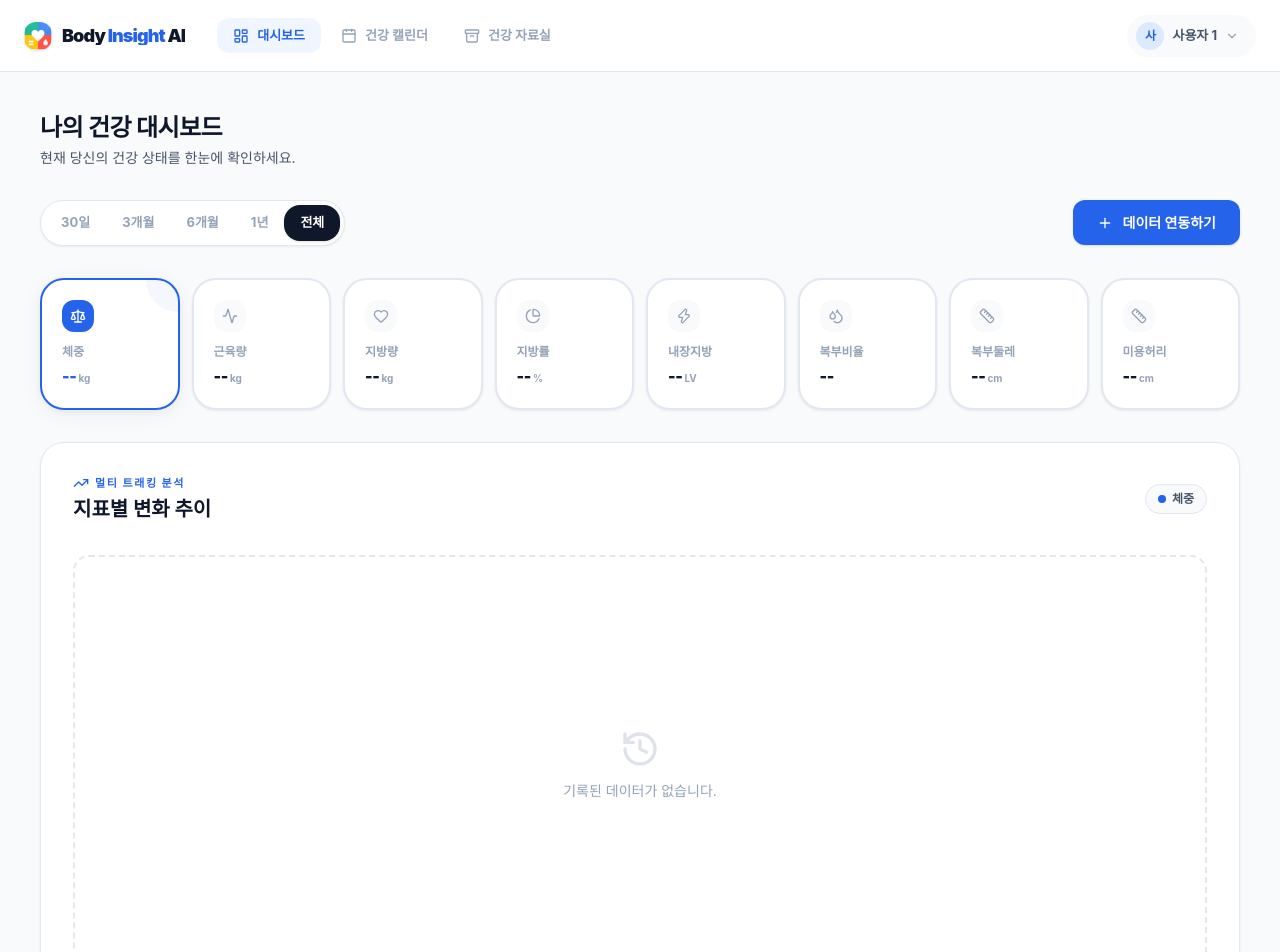
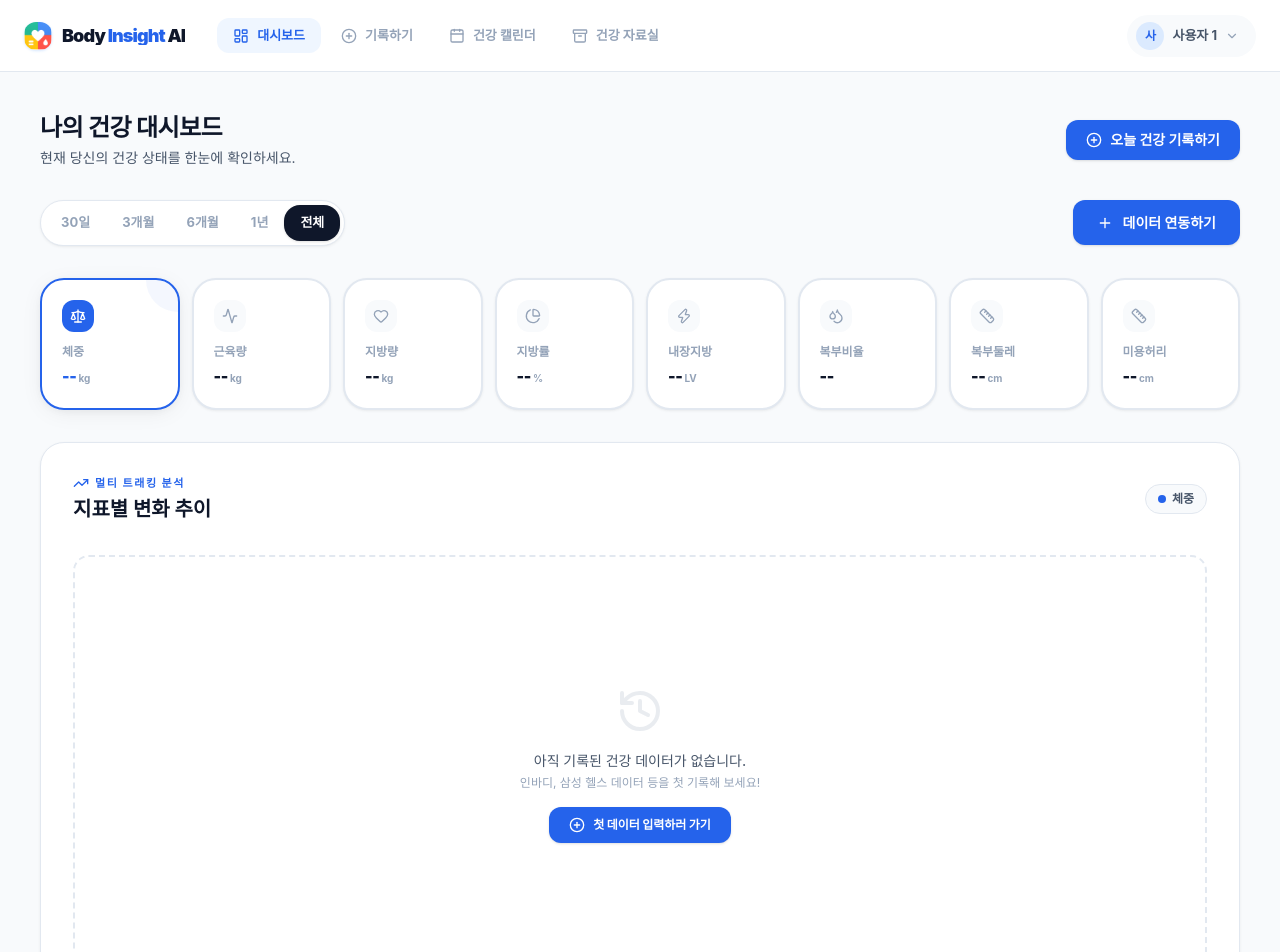
Before and after one commit to cathy-park/body-insight-ai, a Next.js app: page /dashboard in a window 1280 px wide. Shown: the top 952 px of the page. Built offline with nearby package versions, Linux system fonts and the light colour scheme.

Commit message:
ux: add quick-access recording buttons to navigation bar and empty states

```diff
--- a/src/app/dashboard/page.tsx
+++ b/src/app/dashboard/page.tsx
@@ -13,9 +13,11 @@ import {
   LineChart,
   Line
 } from 'recharts';
+import Link from 'next/link';
 import {
   History,
   TrendingUp,
+  PlusCircle,
 } from 'lucide-react';
 import { AIAnalysis } from '@/components/AIAnalysis';
 import { SummaryCards } from '@/components/SummaryCards';
@@ -102,9 +104,18 @@ export default function DashboardPage() {
   return (
     <div className="max-w-7xl mx-auto pt-[92px] md:pt-[112px] px-5 sm:px-10 pb-24 space-y-8">
 
-      <header className="mb-8">
-        <h1 className="text-xl sm:text-2xl font-bold text-[var(--text-primary)] tracking-tight">나의 건강 대시보드</h1>
-        <p className="text-sm text-[var(--text-secondary)] mt-1">현재 당신의 건강 상태를 한눈에 확인하세요.</p>
+      <header className="mb-8 flex flex-col sm:flex-row sm:items-center justify-between gap-4">
+        <div>
+          <h1 className="text-xl sm:text-2xl font-bold text-[var(--text-primary)] tracking-tight">나의 건강 대시보드</h1>
+          <p className="text-sm text-[var(--text-secondary)] mt-1">현재 당신의 건강 상태를 한눈에 확인하세요.</p>
+        </div>
+        <Link
+          href="/input"
+          className="flex items-center gap-2 bg-[var(--accent)] text-white px-5 py-2.5 rounded-xl text-sm font-bold hover:bg-[var(--accent-hover)] transition-all shadow-sm self-start sm:self-auto shrink-0"
+        >
+          <PlusCircle className="w-4 h-4" />
+          오늘 건강 기록하기
+        </Link>
       </header>
 
       {/* Filter bar + Upload */}
@@ -212,9 +223,19 @@ export default function DashboardPage() {
               </LineChart>
             </ResponsiveContainer>
           ) : (
-            <div className="h-full flex flex-col items-center justify-center text-[var(--text-muted)] gap-3 border-2 border-dashed border-[var(--border)] rounded-2xl">
-              <History className="w-10 h-10 opacity-30" aria-hidden="true" />
-              <p className="text-sm">기록된 데이터가 없습니다.</p>
+            <div className="h-full flex flex-col items-center justify-center text-[var(--text-muted)] gap-4 border-2 border-dashed border-[var(--border)] rounded-2xl p-8">
+              <History className="w-12 h-12 opacity-20" aria-hidden="true" />
+              <div className="text-center space-y-1">
+                <p className="text-sm font-medium text-[var(--text-secondary)]">아직 기록된 건강 데이터가 없습니다.</p>
+                <p className="text-xs text-[var(--text-muted)]">인바디, 삼성 헬스 데이터 등을 첫 기록해 보세요!</p>
+              </div>
+              <Link
+                href="/input"
+                className="flex items-center gap-2 px-5 py-2.5 bg-[var(--accent)] hover:bg-[var(--accent-hover)] text-white rounded-xl text-xs font-black shadow-sm transition-all"
+              >
+                <PlusCircle className="w-4 h-4" />
+                첫 데이터 입력하러 가기
+              </Link>
             </div>
           )}
         </div>
--- a/src/components/Navigation.tsx
+++ b/src/components/Navigation.tsx
@@ -16,6 +16,7 @@ import {
   Upload,
   Settings,
   HelpCircle,
+  PlusCircle,
 } from 'lucide-react';
 import { useHealthStore } from '@/store/useHealthStore';
 import { Toast } from '@/components/Toast';
@@ -42,6 +43,7 @@ export function Navigation() {
 
   const navItems = [
     { name: '대시보드', href: '/dashboard', icon: <LayoutDashboard className="w-4 h-4" /> },
+    { name: '기록하기', href: '/input', icon: <PlusCircle className="w-4 h-4" /> },
     { name: '건강 캘린더', href: '/calendar', icon: <CalendarIcon className="w-4 h-4" /> },
     { name: '건강 자료실', href: '/warehouse', icon: <Archive className="w-4 h-4" /> },
   ];
```
Also changed, not shown: 1 other file (tests, documents, lock files or other folders).
